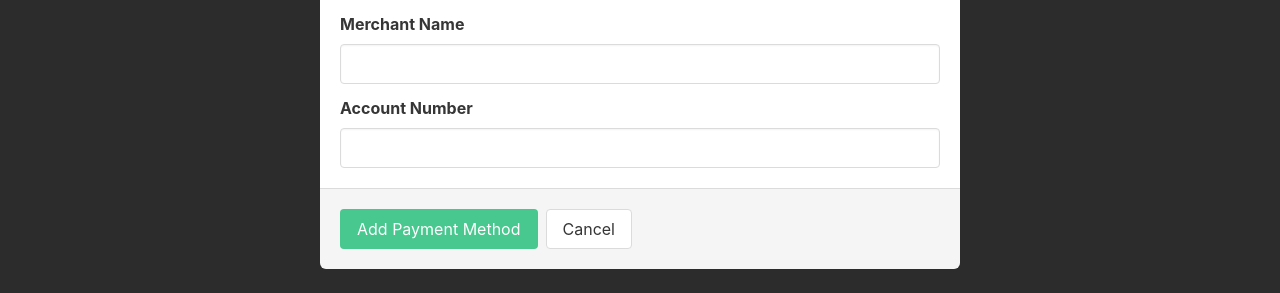
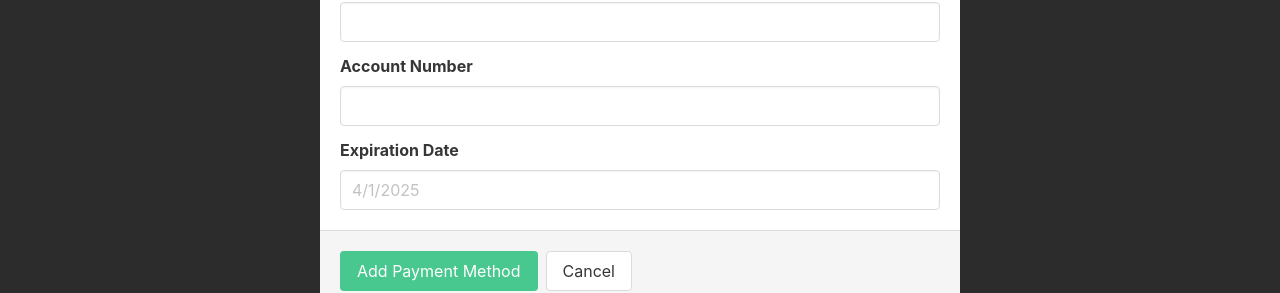
Before and after one commit to NSS-Day-Cohort-74/Bangazon-client-ghqsvn, a Next.js app: page /payments in a window 1280 px wide. Both pictures are taken after a click on the link "Add new Payment Method". Shown: the part 302-595 px from the top of the page. Built offline with nearby package versions, Linux system fonts and the light colour scheme; no server answers.

Commit message:
Added POST functionality for payment_types, and to complete orders

```diff
--- a/components/order/form-modal.js
+++ b/components/order/form-modal.js
@@ -14,6 +14,7 @@ export default function CompleteFormModal({ showModal, setShowModal, paymentType
         </select>
       </div>
       <>
+      {/* completeOrder is sent from cart.js module to this child component. It takes one argument, the id of a selected payment method */}
         <button className="button is-success" onClick={() => completeOrder(selectedPayment)}>Complete Order</button>
         <button className="button" onClick={() => setShowModal(false)}>Cancel</button>
       </>
--- a/components/payments/payment-modal.js
+++ b/components/payments/payment-modal.js
@@ -5,6 +5,7 @@ import Modal from "../modal"
 export default function AddPaymentModal({ showModal, setShowModal, addNewPayment }) {
   const merchantNameInput = useRef()
   const acctNumInput = useRef()
+  const expirationDate = useRef()
   return (
     <Modal showModal={showModal} setShowModal={setShowModal} title="Add New Payment Method">
       <>
@@ -20,13 +21,21 @@ export default function AddPaymentModal({ showModal, setShowModal, addNewPayment
           label="Account Number"
           refEl={acctNumInput}
         />
+        <Input
+          id="expirationDate"
+          type="text"
+          label="Expiration Date"
+          placeholder={new Date().toLocaleDateString()}
+          refEl={expirationDate}
+        />
       </>
       <>
         <button
           className="button is-success"
           onClick={() => addNewPayment({
-            acctNumber: acctNumInput.current.value,
-            merchant: merchantNameInput.current.value
+            account_number: acctNumInput.current.value,
+            merchant_name: merchantNameInput.current.value,
+            expiration_date: expirationDate.current.value.split("/").reverse().join("-")
           })}
         >Add Payment Method</button>
         <button className="button" onClick={() => setShowModal(false)}>Cancel</button>
--- a/components/product/detail.js
+++ b/components/product/detail.js
@@ -1,6 +1,6 @@
 import { useRouter } from "next/router"
 import { useState, useRef } from "react"
-import { addProductToOrder, recommendProduct } from "../../data/products"
+import { addProductToCart, recommendProduct } from "../../data/products"
 import Modal from "../modal"
 import { Input } from "../form-elements"
 
@@ -12,7 +12,7 @@ export function Detail({ product, like, unlike }) {
 
 
   const addToCart = () => {
-    addProductToOrder(product.id).then(() => {
+    addProductToCart(product.id).then(() => {
       router.push('/cart')
     })
   }
--- a/data/orders.js
+++ b/data/orders.js
@@ -17,12 +17,12 @@ export function getOrders() {
 }
 
 export function completeCurrentOrder(orderId, paymentTypeId) {
-  return fetchWithResponse(`orders/${orderId}/complete`, {
+  return fetchWithResponse(`orders/${orderId}`, {
     method: "PUT",
     headers: {
       Authorization: `Token ${localStorage.getItem("token")}`,
       "Content-Type": "application/json",
     },
-    body: JSON.stringify({ paymentTypeId }),
+    body: JSON.stringify({ payment_type: paymentTypeId }),
   });
 }
--- a/pages/cart.js
+++ b/pages/cart.js
@@ -32,6 +32,7 @@ export default function Cart() {
     })
   }, [])
 
+  // References cart from state. Function definition is sent to prop to CompleteFormModal
   const completeOrder = (paymentTypeId) => {
     completeCurrentOrder(cart.id, paymentTypeId).then(() => router.push('/my-orders'))
   }
```
Also changed, not shown: data/products.js (+6 -4 lines).
